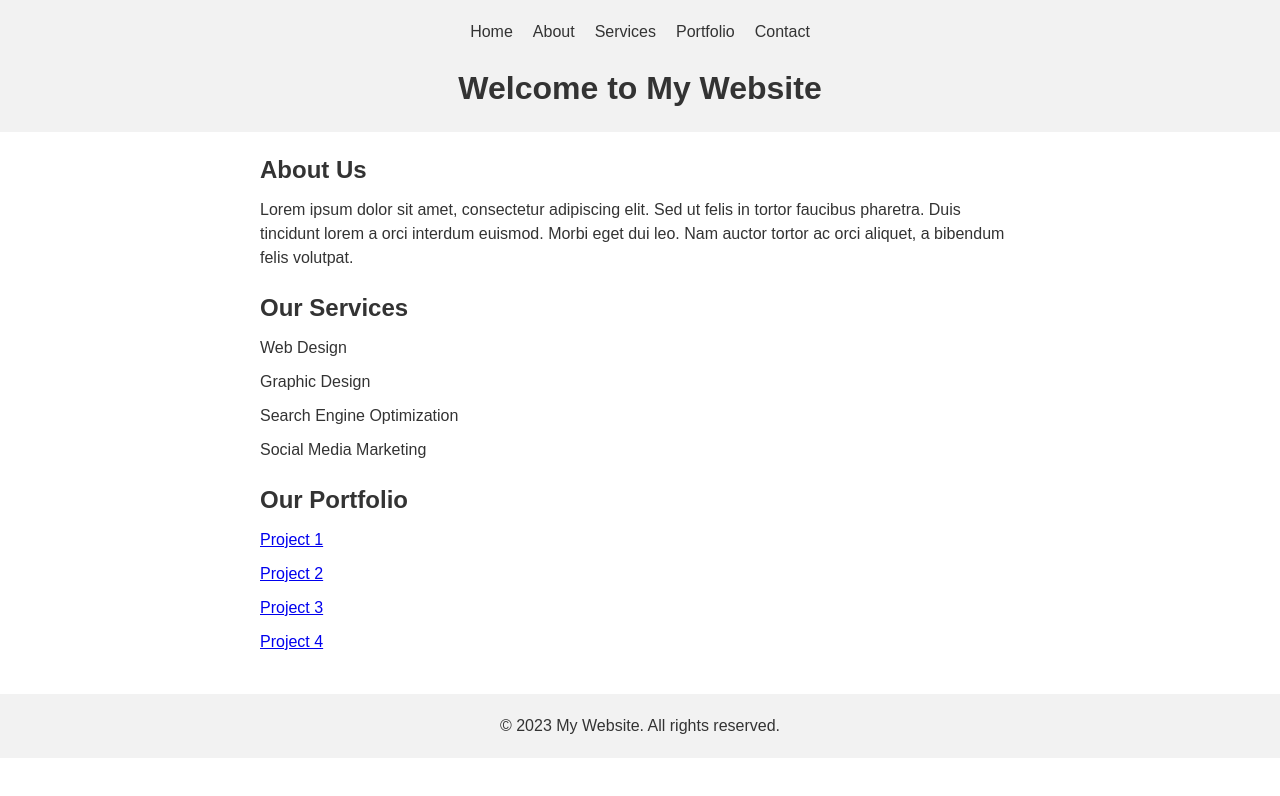
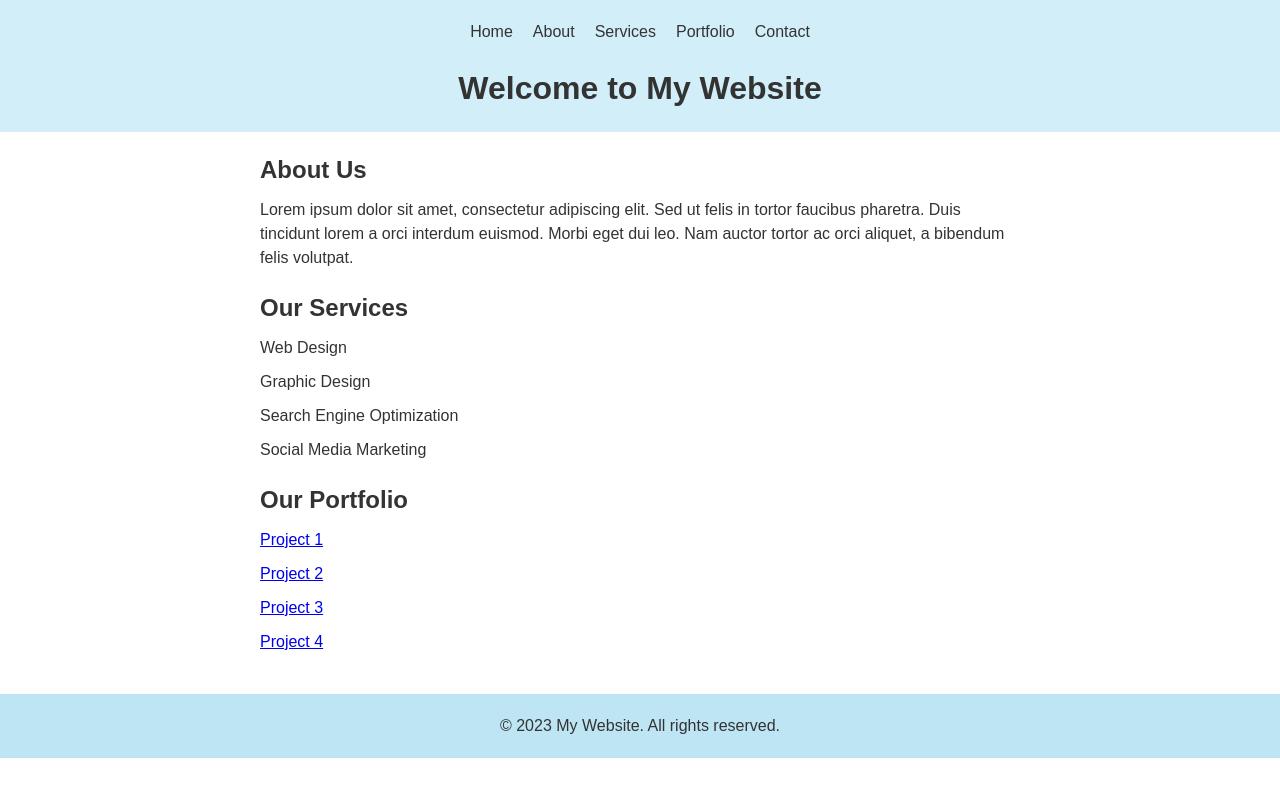
Before and after one commit to Zane-Bjornerud/zane-bjornerud.github.io, a plain HTML site: page index.html in a window 1280 px wide. Drawn offline with Linux system fonts and the light colour scheme.

Commit message:
light blue header,footer color

```diff
--- a/style.css
+++ b/style.css
@@ -14,7 +14,7 @@
   }
 
   header {
-    background-color: #f2f2f2;
+    background-color: #D2EFF9;
     padding: 20px;
     text-align: center;
   }
@@ -78,7 +78,7 @@
   }
 
   footer {
-    background-color: #f2f2f2;
+    background-color: #BDE5F4;
     padding: 20px;
     text-align: center;
   }
```
